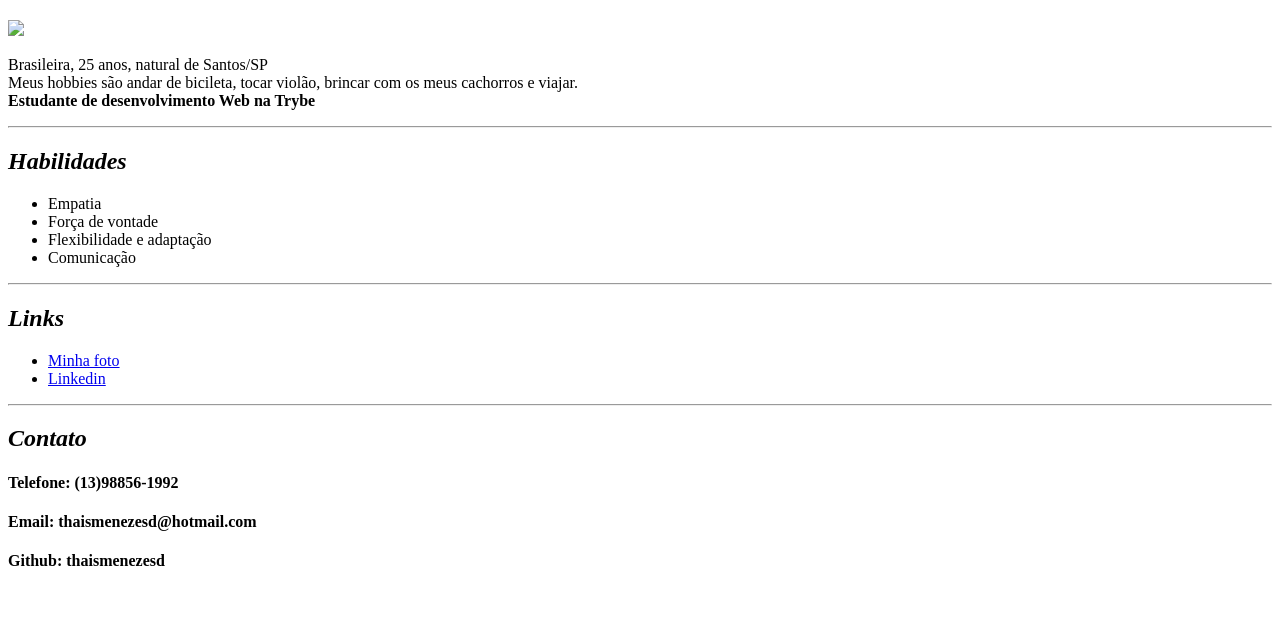
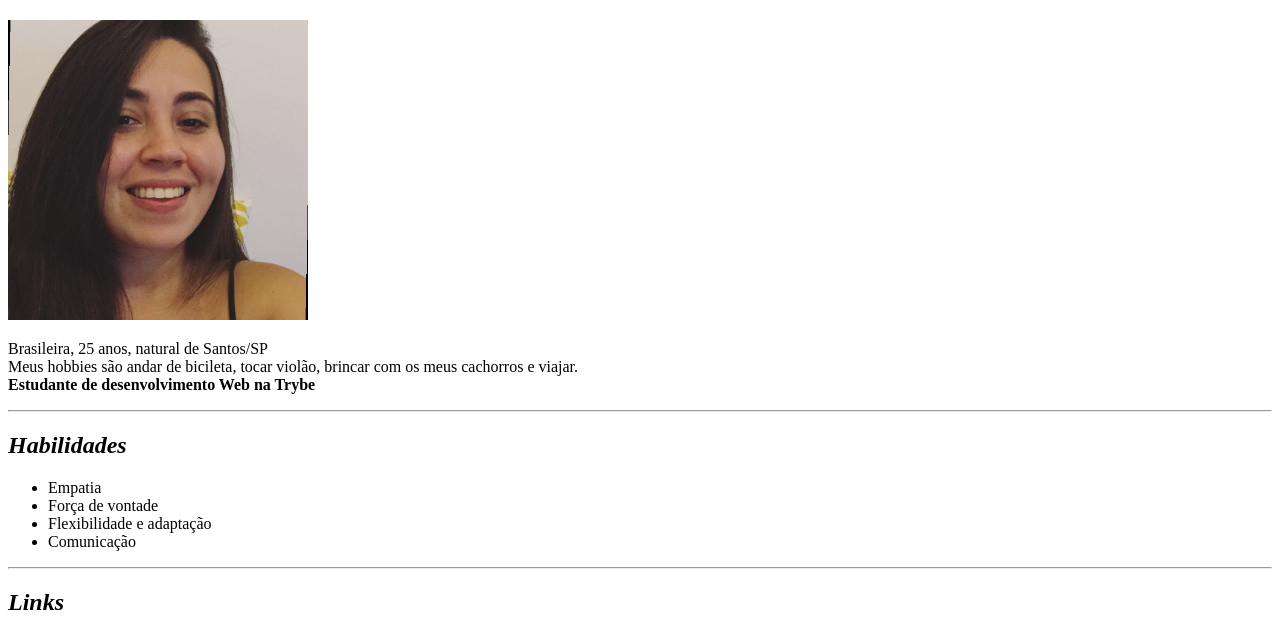
Before and after one commit to thaismenezesd/thaismenezesd.github.io, a plain HTML site: page index.html in a window 1280 px wide. Shown: the part 130-763 px from the top of the page. Drawn offline with Linux system fonts and the light colour scheme.

Commit message:
portfolio v1

```diff
--- a/index.html
+++ b/index.html
@@ -13,7 +13,7 @@
         <li><a href="#contato">Contato</a></li>
     </ul>
 <h1><b>Thais Menezes Deziderio</b></h1>
-<img src= "/home/thais/Imagens/thais.jpeg" width="300px">
+<img src= "./thais.jpeg" width="300px">
 <p>Brasileira, 25 anos, natural de Santos/SP<br>Meus hobbies são andar de bicileta, tocar violão, brincar com os meus cachorros e viajar.<br>
 <b>Estudante de desenvolvimento Web na Trybe</b></p>
 <hr>
@@ -27,7 +27,7 @@
 <hr>
 <h2 id="links"><i>Links</i></h2>
 <ul>
-<li><a href="/home/thais/Imagens/thais.jpeg">Minha foto</a></li>
+<li><a href="./thais.jpeg">Minha foto</a></li>
 <li><a target="_blank" href="https://www.linkedin.com/in/thaismenezesd/">Linkedin</a></li>
 </ul>
 <hr>
```
Also changed, not shown: thais.jpeg (added).
